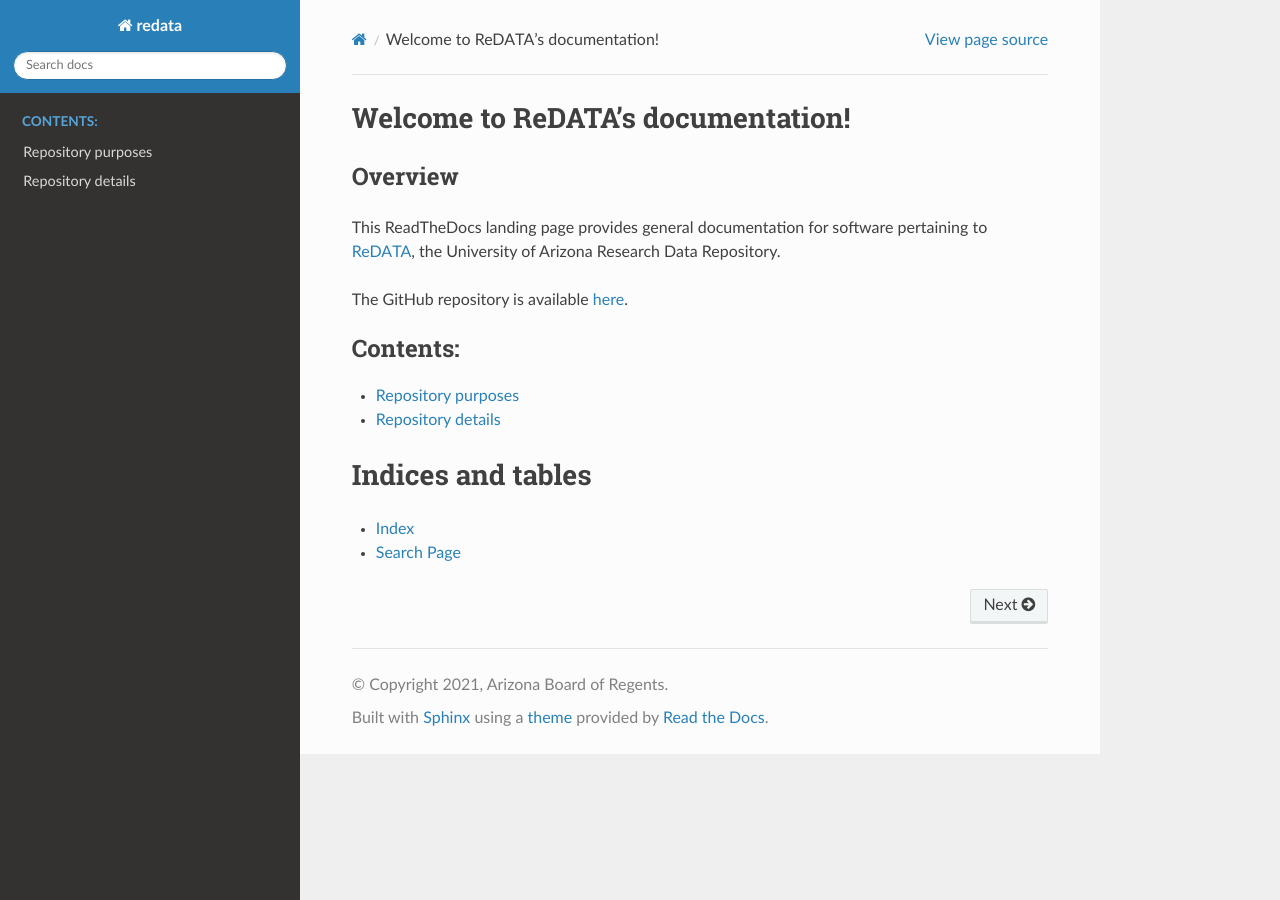
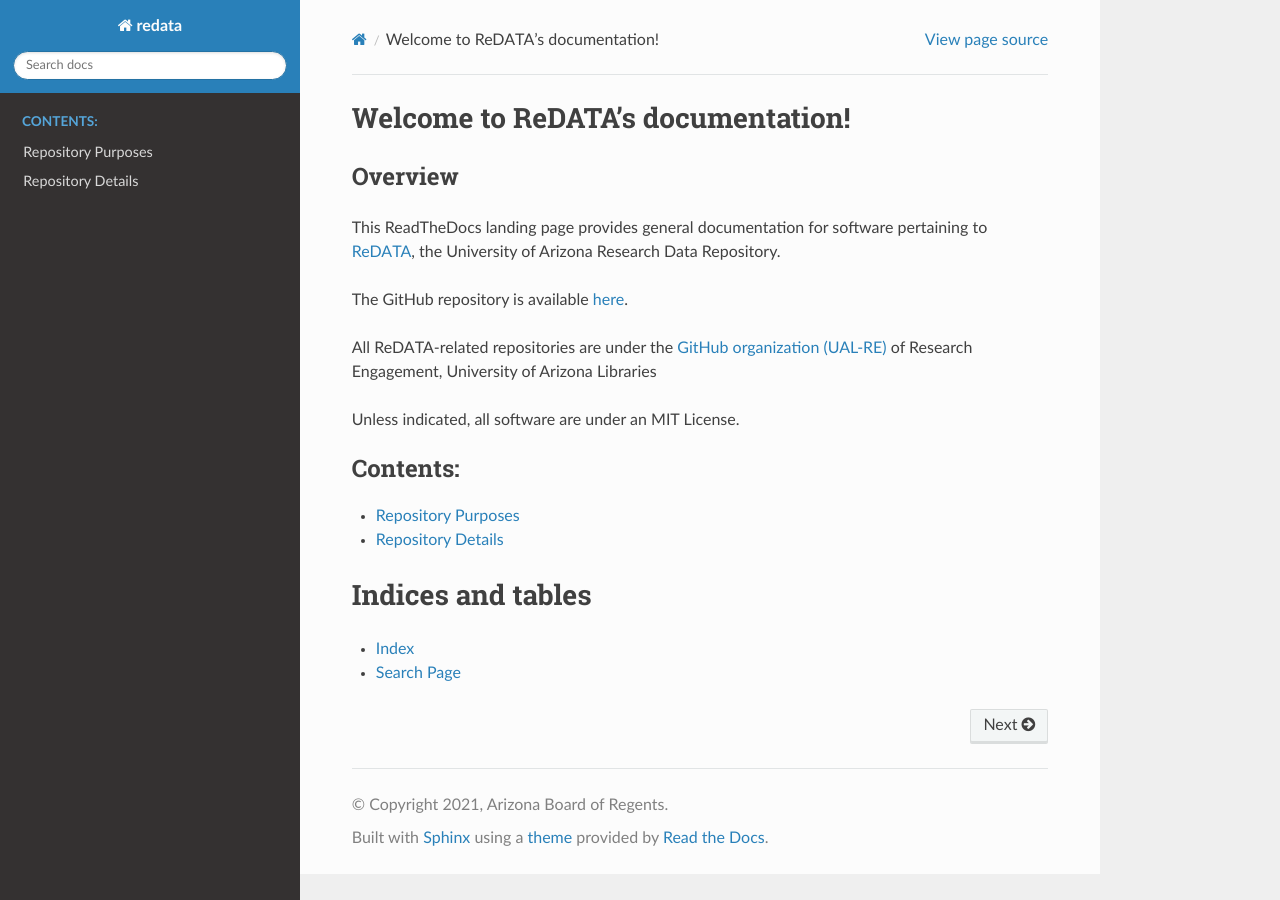
Before and after one commit to UAL-RE/redata-docs, a Sphinx documentation site: the page built from source/index.rst, in a window 1280 px wide. Built offline with Sphinx 7.4.7 and the Read the Docs theme 2.0.0, drawn with Linux system fonts in a browser that asks for light colours.

Commit message:
Update general description with
 - GitHub organization
 - License information
 - Adjust heading for certain sections

```diff
--- a/source/index.rst
+++ b/source/index.rst
@@ -14,6 +14,11 @@ to `ReDATA`_, the University of Arizona Research Data Repository.
 
 The GitHub repository is available :repo:`here <>`.
 
+All ReDATA-related repositories are under the :ual-re:`GitHub organization (UAL-RE) <>` of
+Research Engagement, University of Arizona Libraries
+
+Unless indicated, all software are under an MIT License.
+
 .. toctree::
    :maxdepth: 3
    :caption: Contents:
--- a/source/repos.rst
+++ b/source/repos.rst
@@ -1,4 +1,4 @@
-Repository purposes
+Repository Purposes
 -------------------
 
 Our codebases fall in one of six categories:
@@ -35,7 +35,7 @@ Our codebases fall in one of six categories:
 |                                               |               | operational side of ReDATA                                                 |
 +-----------------------------------------------+---------------+----------------------------------------------------------------------------+
 
-Repository details
+Repository Details
 ------------------
 
 **More details about each repository:**
```
